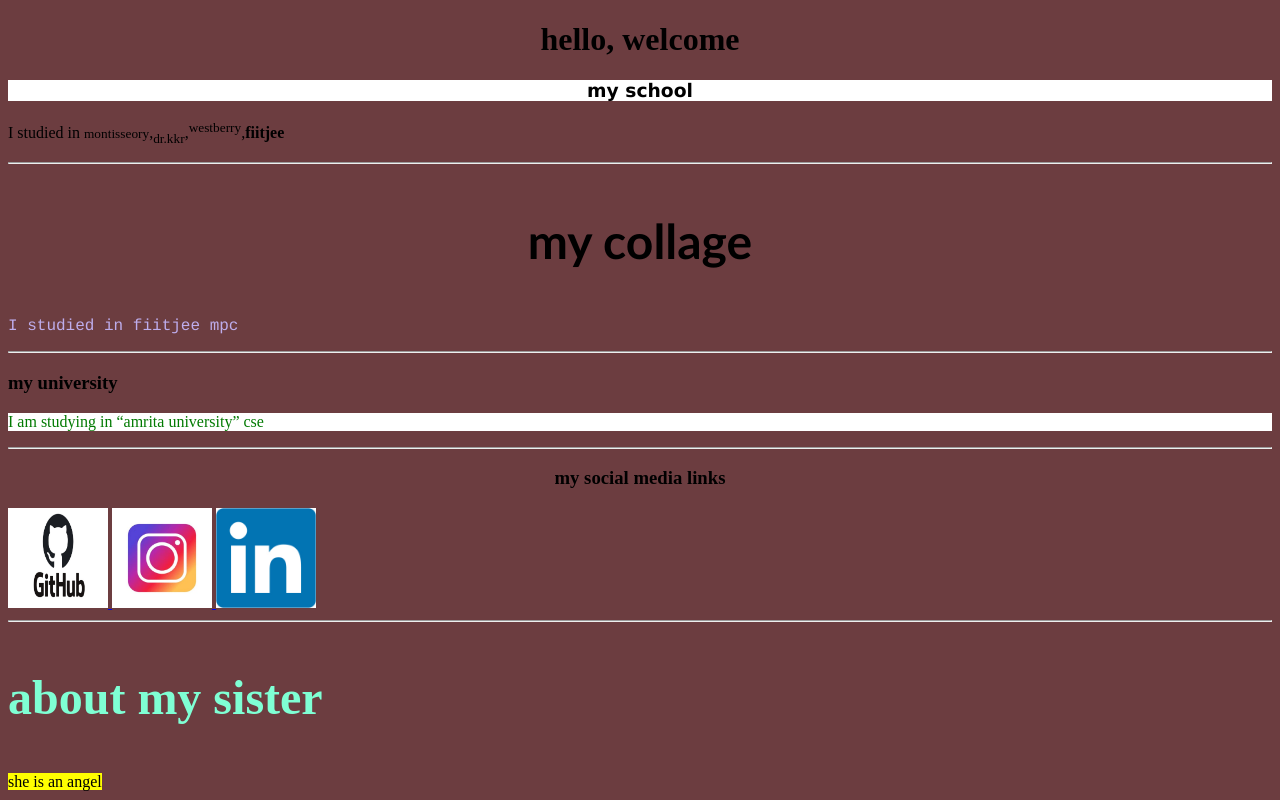
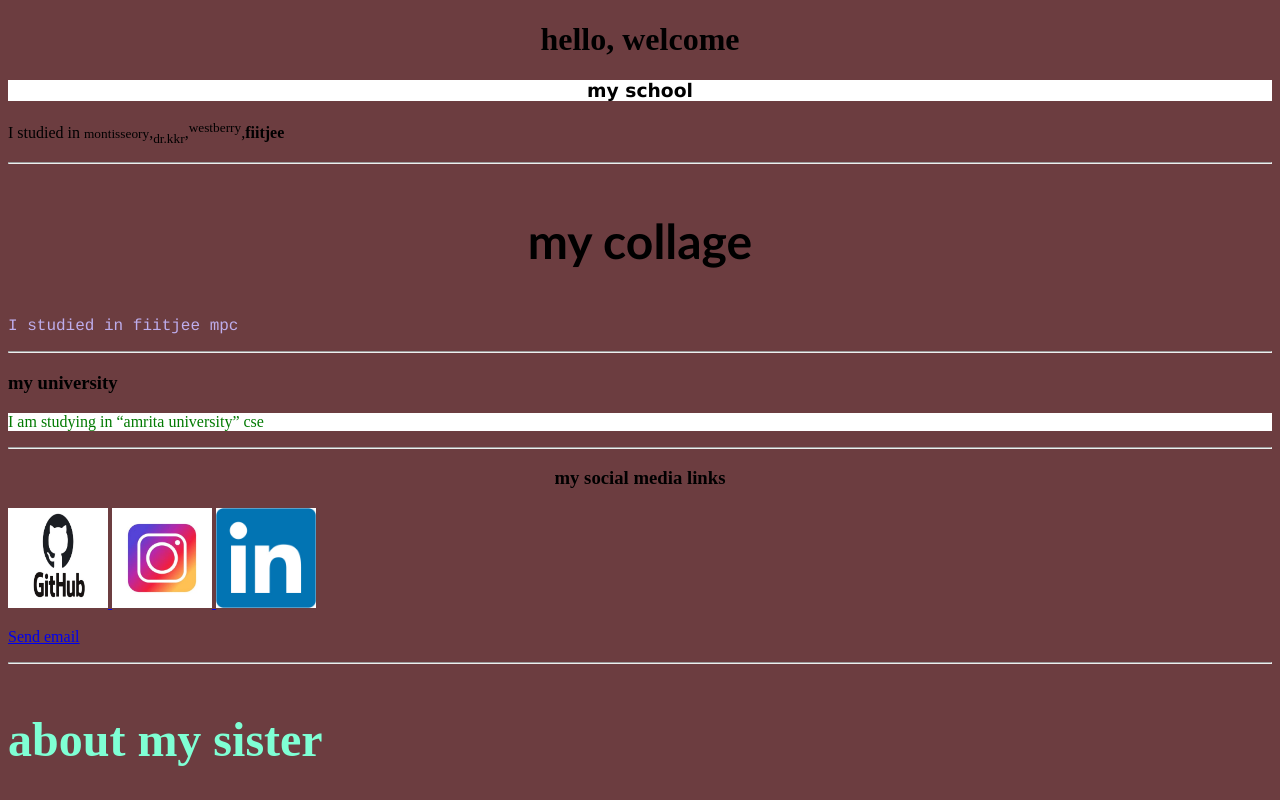
Before and after one commit to bhargava-sai-krishna/bhargava-sai-krishna.github.io, a plain HTML site: page index.html in a window 1280 px wide. Shown: the top 800 px of the page. Drawn offline with Linux system fonts and the light colour scheme.

Commit message:
Update index.html

```diff
--- a/index.html
+++ b/index.html
@@ -25,6 +25,8 @@
         <a href="https://www.linkedin.com/in/bhargava-sai-sanka-a8394b233/">
             <img src="linkedin.jpg" alt="linkedin logo" width="100" lenght="100"/>
         </a>
+        </a>
+        <p><a href="mailto:bhargavasai78@gmail.com">Send email</a></p>
         <hr>
         <h3 id="my_devil" title="navigate mouse to know truths">about my sister</h3>
         <p id="my_devil1" title="she is a devil"><mark>she is an angel</mark></p>
```
